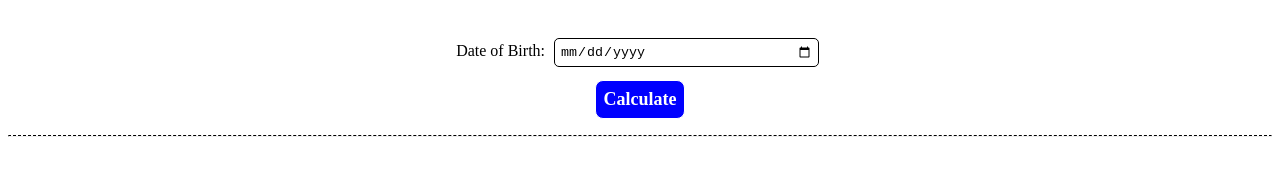
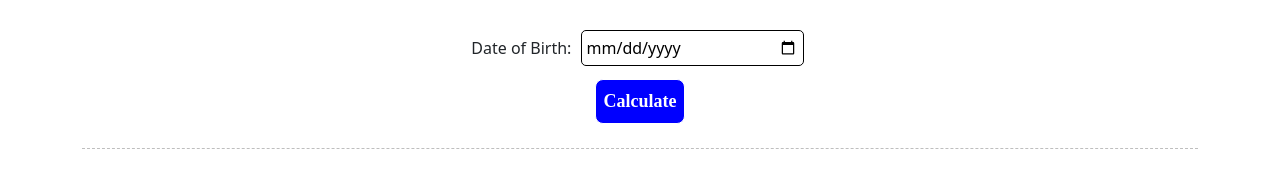
Before and after one commit to dhamucse/dob-app, a plain HTML site: page index.html in a window 1280 px wide. Drawn offline with nearby package versions, Linux system fonts and the light colour scheme.

Commit message:
File Changed

```diff
--- a/index.html
+++ b/index.html
@@ -4,6 +4,7 @@
     <meta charset="UTF-8" />
     <meta name="viewport" content="width=device-width, initial-scale=1.0" />
     <title>DOB Calculation</title>
+    <link rel="stylesheet" href="https://cdn.jsdelivr.net/npm/bootstrap@5.3.3/dist/css/bootstrap.min.css">
     <style>
       body {
         text-align: center;
@@ -50,7 +51,7 @@
       <hr />
     </div>
     <div id="display-data"></div>
-    <script>
+      <script>
       // document.getElementById("btn").addEventListener("click",function(){
       //     console.log("Hi");
       // });
```
